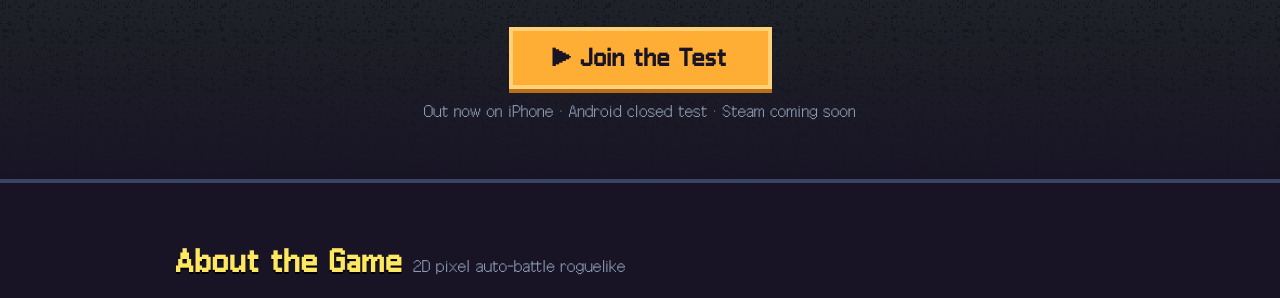
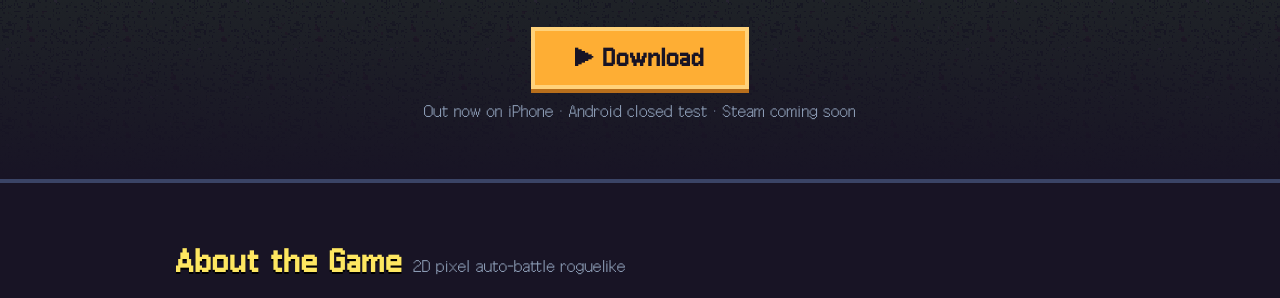
Before and after one commit to lsadi0710/endless-dungeon-releases, a plain HTML site: page index.html in a window 1280 px wide. Shown: the part 477-775 px from the top of the page. Drawn offline with Linux system fonts and the light colour scheme.

Commit message:
Site for v1.1.6

```diff
--- a/index.html
+++ b/index.html
@@ -198,7 +198,7 @@
       <span class="vs bold">VS</span>
       <img class="px" id="hero-boss" src="assets/sprites/monsters/forest_guardian.png" alt="숲의 수호자">
     </div>
-    <a class="cta" id="hero-cta" href="test.html"><span lang="ko">▶ 테스트 하러 가기</span><span lang="en">▶ Join the Test</span></a>
+    <a class="cta" id="hero-cta" href="#download"><span lang="ko">▶ 다운로드</span><span lang="en">▶ Download</span></a>
     <div class="meta"><span lang="ko">iPhone 출시 · Android 비공개 테스트 · Steam 준비 중</span><span lang="en">Out now on iPhone · Android closed test · Steam coming soon</span></div>
   </div>
 </header>
```
